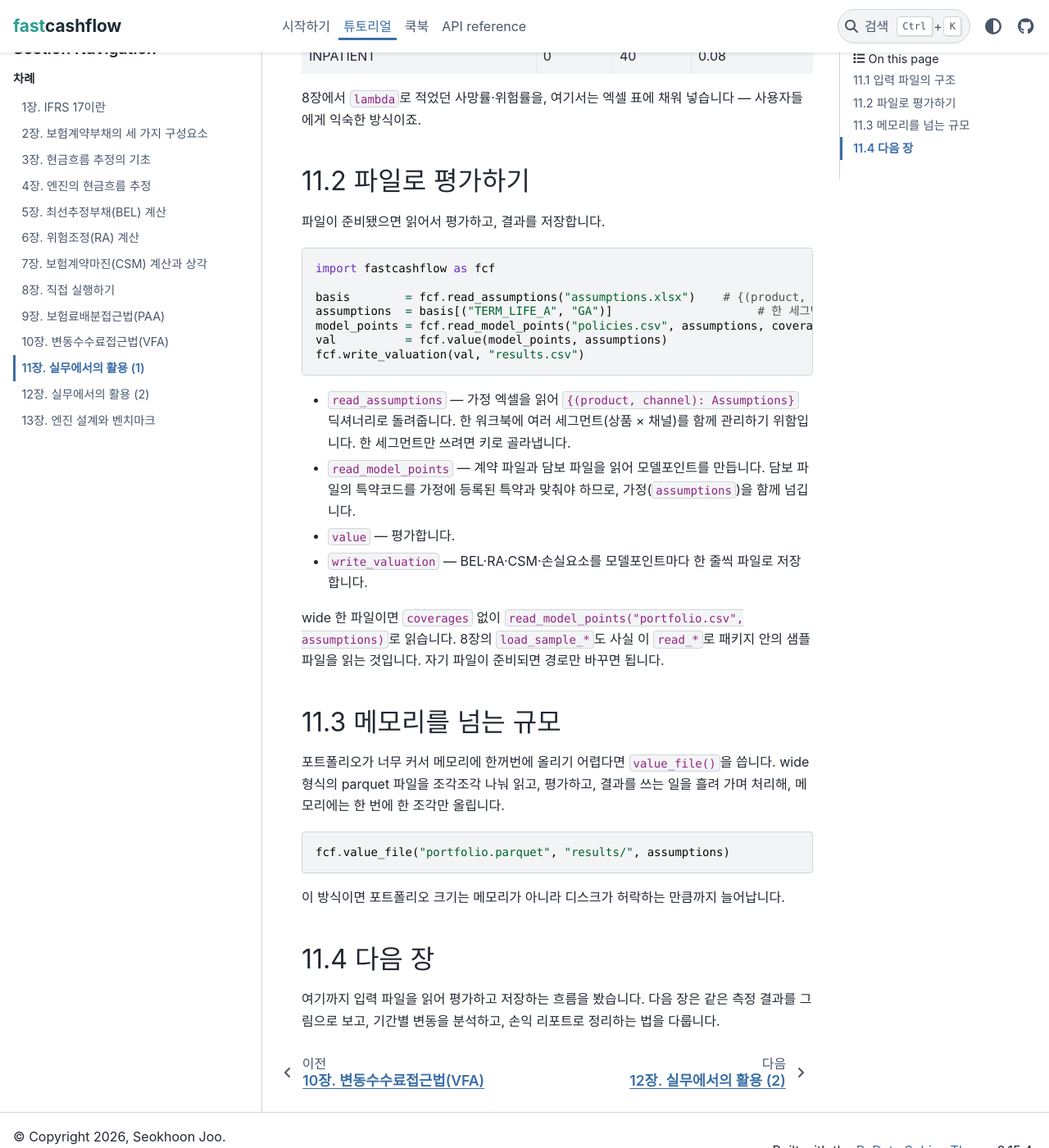
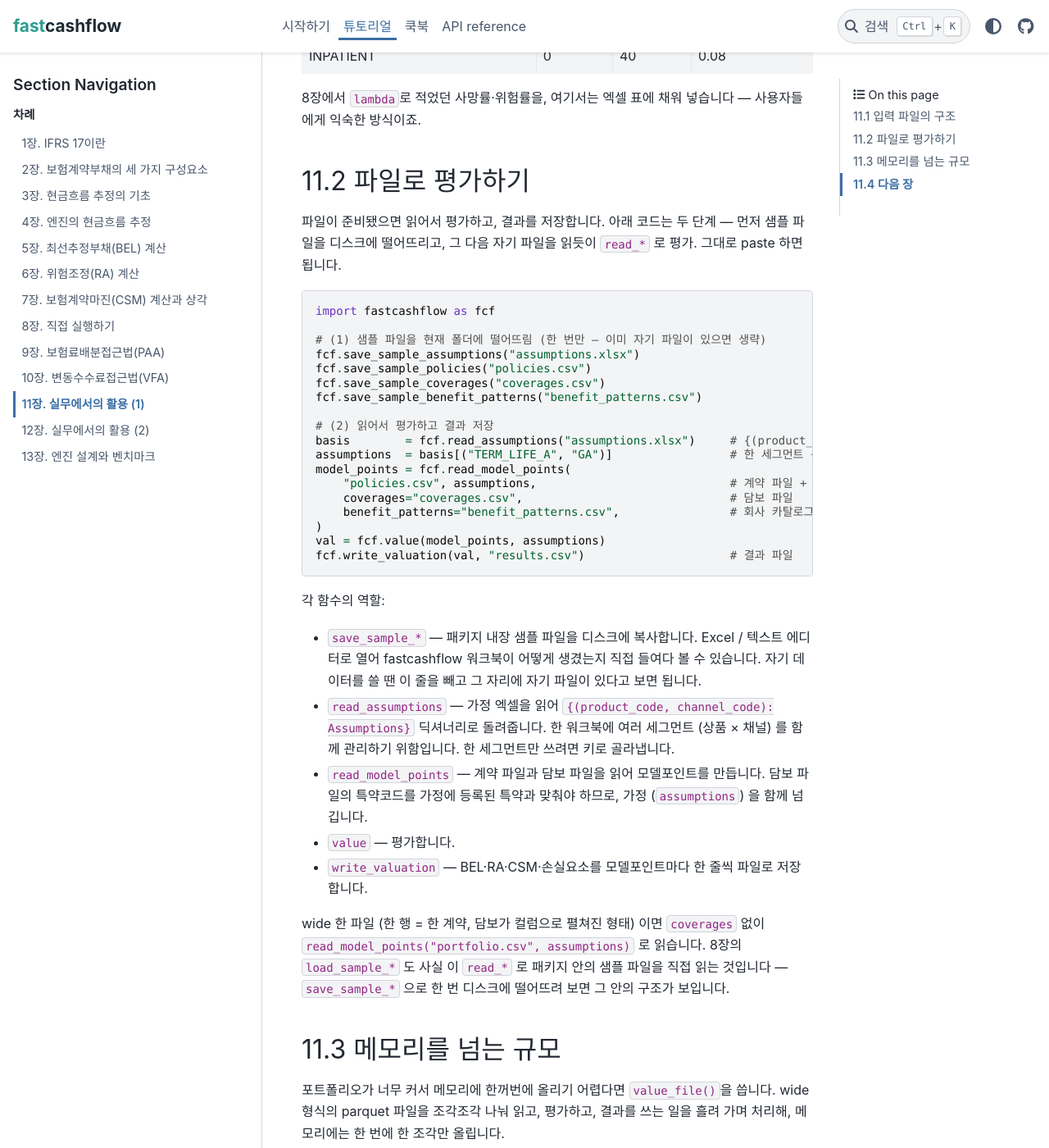
Before and after one commit to seokhoonj/fastcashflow, a Sphinx documentation site: the page built from docs/tutorial/11-in-practice.md, in a window 1280 px wide and 1400 px high, scrolled down 4254 px. Shown: the whole window at 82% size. Built offline with Sphinx 7.4.7 and the PyData theme 0.15.4, drawn with Linux system fonts in a browser that asks for light colours; some of the changed text lies outside the part shown.

Commit message:
feat: add save_sample_* helpers so tutorial snippets paste and run
The tutorial's first code block had been writing
read_assumptions("assumptions.xlsx") -- a placeholder path that
trips a FileNotFoundError on the very first line for any reader who
copy-pastes. A page that does not run on first contact is the moment
trust dies, and the tutorial leans on the read_* API rather than the
load_sample_* shortcut because that is the call shape a real user
will type against their own files.

Add save_sample_assumptions / save_sample_policies /
save_sample_coverages / save_sample_benefit_patterns. Each drops the
packaged sample file on disk at a caller-chosen path (returns the
resolved Path so the call chains into read_*). A path that is a
directory writes the file inside with its original sample_*.csv
name; a path that is a file uses that exact name. Lets the tutorial
read like a workbook walkthrough -- the reader sees an
assumptions.xlsx on disk, opens it in Excel, then re-reads it through
the same read_assumptions call the next chapter will use against
their own file.

Update tutorial ch01 and ch11 to the (1) save_sample_* -> (2) read_*
pattern. Update cookbook benefit-patterns-catalog ch12 similarly --
its read_model_points call also passed the segment dict where a
single Assumptions was expected, which would have crashed if the
reader had supplied real files. Now copy-pastes and runs.

+4 tests covering save / read round-trip, directory-form path
handling, and the return value being a usable Path.

````diff
--- a/docs/tutorial/11-in-practice.md
+++ b/docs/tutorial/11-in-practice.md
@@ -185,32 +185,53 @@
 
 ## 11.2 파일로 평가하기
 
-파일이 준비됐으면 읽어서 평가하고, 결과를 저장합니다.
+파일이 준비됐으면 읽어서 평가하고, 결과를 저장합니다. 아래 코드는 두
+단계 — 먼저 샘플 파일을 디스크에 떨어뜨리고, 그 다음 자기 파일을 읽듯이
+`read_*` 로 평가. 그대로 paste 하면 됩니다.
 
 ```python
 import fastcashflow as fcf
 
-basis        = fcf.read_assumptions("assumptions.xlsx")    # {(product, channel): Assumptions}
-assumptions  = basis[("TERM_LIFE_A", "GA")]                     # 한 세그먼트 선택
-model_points = fcf.read_model_points("policies.csv", assumptions, coverages="coverages.csv")
-val          = fcf.value(model_points, assumptions)
-fcf.write_valuation(val, "results.csv")
+# (1) 샘플 파일을 현재 폴더에 떨어뜨림 (한 번만 — 이미 자기 파일이 있으면 생략)
+fcf.save_sample_assumptions("assumptions.xlsx")
+fcf.save_sample_policies("policies.csv")
+fcf.save_sample_coverages("coverages.csv")
+fcf.save_sample_benefit_patterns("benefit_patterns.csv")
+
+# (2) 읽어서 평가하고 결과 저장
+basis        = fcf.read_assumptions("assumptions.xlsx")     # {(product_code, channel_code): Assumptions}
+assumptions  = basis[("TERM_LIFE_A", "GA")]                 # 한 세그먼트 선택
+model_points = fcf.read_model_points(
+    "policies.csv", assumptions,                            # 계약 파일 + 특약 코드 해석용
+    coverages="coverages.csv",                              # 담보 파일
+    benefit_patterns="benefit_patterns.csv",                # 회사 카탈로그
+)
+val = fcf.value(model_points, assumptions)
+fcf.write_valuation(val, "results.csv")                     # 결과 파일
 ```
 
-- `read_assumptions` — 가정 엑셀을 읽어 `{(product, channel): Assumptions}`
-  딕셔너리로 돌려줍니다. 한 워크북에 여러 세그먼트(상품 × 채널)를 함께
-  관리하기 위함입니다. 한 세그먼트만 쓰려면 키로 골라냅니다.
+각 함수의 역할:
+
+- `save_sample_*` — 패키지 내장 샘플 파일을 디스크에 복사합니다. Excel /
+  텍스트 에디터로 열어 fastcashflow 워크북이 어떻게 생겼는지 직접
+  들여다 볼 수 있습니다. 자기 데이터를 쓸 땐 이 줄을 빼고 그 자리에
+  자기 파일이 있다고 보면 됩니다.
+- `read_assumptions` — 가정 엑셀을 읽어 `{(product_code, channel_code):
+  Assumptions}` 딕셔너리로 돌려줍니다. 한 워크북에 여러 세그먼트
+  (상품 × 채널) 를 함께 관리하기 위함입니다. 한 세그먼트만 쓰려면
+  키로 골라냅니다.
 - `read_model_points` — 계약 파일과 담보 파일을 읽어 모델포인트를
   만듭니다. 담보 파일의 특약코드를 가정에 등록된 특약과 맞춰야 하므로,
-  가정(`assumptions`)을 함께 넘깁니다.
+  가정 (`assumptions`) 을 함께 넘깁니다.
 - `value` — 평가합니다.
 - `write_valuation` — BEL·RA·CSM·손실요소를 모델포인트마다 한 줄씩
   파일로 저장합니다.
 
-wide 한 파일이면 `coverages` 없이 `read_model_points("portfolio.csv",
-assumptions)`로 읽습니다. 8장의 `load_sample_*`도 사실 이 `read_*`로 패키지
-안의 샘플 파일을 읽는 것입니다. 자기 파일이 준비되면 경로만 바꾸면
-됩니다.
+wide 한 파일 (한 행 = 한 계약, 담보가 컬럼으로 펼쳐진 형태) 이면
+`coverages` 없이 `read_model_points("portfolio.csv", assumptions)` 로
+읽습니다. 8장의 `load_sample_*` 도 사실 이 `read_*` 로 패키지 안의
+샘플 파일을 직접 읽는 것입니다 — `save_sample_*` 으로 한 번 디스크에
+떨어뜨려 보면 그 안의 구조가 보입니다.
 
 ## 11.3 메모리를 넘는 규모
 
@@ -220,7 +241,15 @@
 한 조각만 올립니다.
 
 ```python
-fcf.value_file("portfolio.parquet", "results/", assumptions)
+# 시연용 셋업 -- long-form 샘플을 wide parquet 로 한 번 변환
+# (자기 데이터를 쓸 때는 이미 wide parquet 형태로 갖고 있다고 가정)
+model_points.to_wide(assumptions).write_parquet("portfolio.parquet")
+
+# 스트리밍 평가 -- 한 줄. 결과는 results/ 폴더에 분할 저장
+fcf.value_file(
+    "portfolio.parquet", "results/", assumptions,
+    benefit_patterns="benefit_patterns.csv",
+)
 ```
 
 이 방식이면 포트폴리오 크기는 메모리가 아니라 디스크가 허락하는
--- a/src/fastcashflow/__init__.py
+++ b/src/fastcashflow/__init__.py
@@ -32,6 +32,10 @@
     read_model_points,
     read_scenarios,
     sample_data_dir,
+    save_sample_assumptions,
+    save_sample_benefit_patterns,
+    save_sample_coverages,
+    save_sample_policies,
     value_file,
     write_valuation,
 )
@@ -95,6 +99,8 @@
     "write_valuation", "value_file",
     "load_sample_model_points", "load_sample_assumptions",
     "load_sample_benefit_patterns", "load_sample_inforce_state",
+    "save_sample_assumptions", "save_sample_policies",
+    "save_sample_coverages", "save_sample_benefit_patterns",
     "sample_data_dir",
     "describe_assumptions",
     "show_bel_step", "show_csm_step", "show_trace", "show_trace_diff",
````
Also changed, not shown: docs/cookbook/basics/benefit-patterns-catalog.md (+8 -1 lines), docs/tutorial/01-ifrs17.md (+24 -4 lines), 2 other files.
